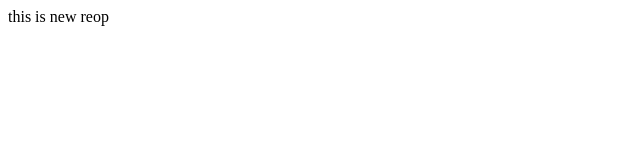
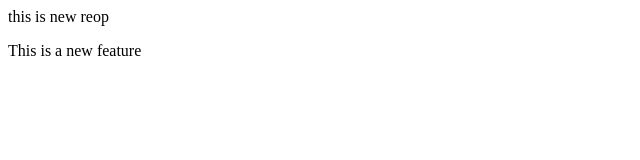
Before and after one commit to nikhilmalik048-dotcom/localReop, a plain HTML site: page index.html in a window 1280 px wide. Shown: the whole page, without its empty margins (0-640 px from the left). Drawn offline with Linux system fonts and the light colour scheme.

Commit message:
Add new features

```diff
--- a/index.html
+++ b/index.html
@@ -1,3 +1,6 @@
 <p>
      this is new reop
     </p>
+    <p1>
+        This is a new feature
+    </p1>
```
